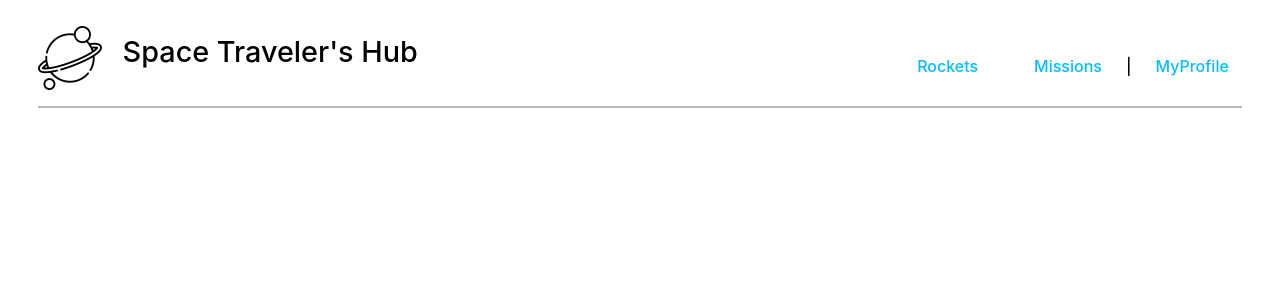
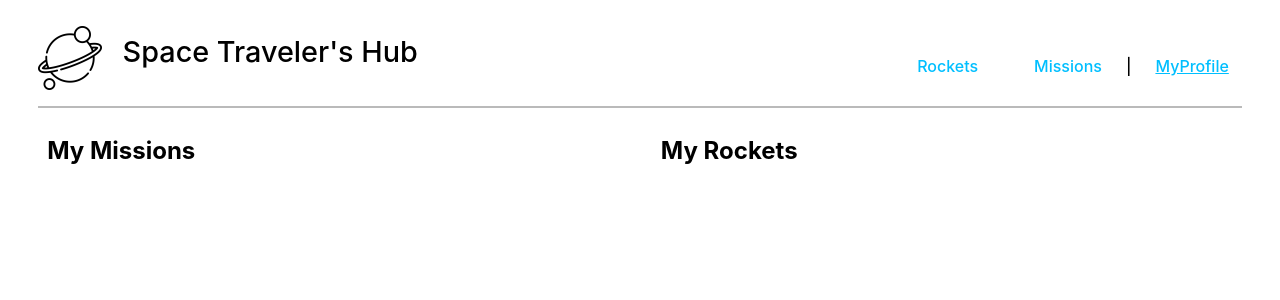
Before and after one commit to fickryiman/react-redux-group-project, a React (Create React App) app: page /myprofile in a window 1280 px wide. Shown: the top 300 px of the page. Built offline with nearby package versions, Linux system fonts and the light colour scheme.

Commit message:
linter fixes

```diff
--- a/src/component/Navbar.jsx
+++ b/src/component/Navbar.jsx
@@ -12,7 +12,7 @@ const Navbar = () => (
       <h1 className="title">Space Traveler&apos;s Hub</h1>
       <ul id="sidebar">
         <li>
-          <NavLink to="/rockets" className={({ isActive, isPending }) => ((isPending ? 'pending' : isActive) ? 'active' : '')}>
+          <NavLink to="/" className={({ isActive, isPending }) => ((isPending ? 'pending' : isActive) ? 'active' : '')}>
             Rockets
           </NavLink>
         </li>
@@ -23,7 +23,7 @@ const Navbar = () => (
         </li>
         <li>|</li>
         <li>
-          <NavLink to="/" className={({ isActive, isPending }) => ((isPending ? 'pending' : isActive) ? 'active' : '')}>
+          <NavLink to="/myprofile" className={({ isActive, isPending }) => ((isPending ? 'pending' : isActive) ? 'active' : '')}>
             MyProfile
           </NavLink>
         </li>
@@ -31,9 +31,9 @@ const Navbar = () => (
       <hr className="separator" />
     </div>
     <Routes>
-      <Route path="/" element={<MyProfile />} />
-      <Route path="/rockets" element={<Rockets />} />
+      <Route path="/" element={<Rockets />} />
       <Route path="/missions" element={<Missions />} />
+      <Route path="/myprofile" element={<MyProfile />} />
     </Routes>
   </nav>
 );
```
